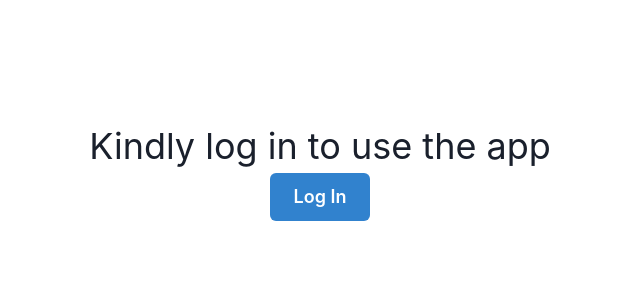
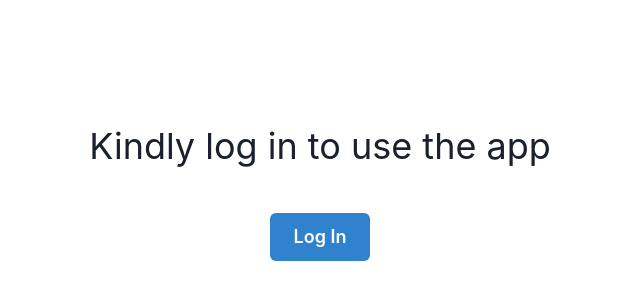
Before and after one commit to tommywong-dev/barcode-base, a Next.js app: page / in a window 1280 px wide. Shown: the part 230-530 px from the top of the page, without its empty margins (320-960 px from the left). Built offline with nearby package versions, Linux system fonts and the light colour scheme; no server answers; what random-avatar-generator would draw is missing.

Commit message:
CSS fixes

```diff
--- a/components/BarcodeList.component.tsx
+++ b/components/BarcodeList.component.tsx
@@ -151,10 +151,12 @@ const BarcodeList = () => {
         divider={<Divider />}
         align="start"
         padding="5"
+        paddingBottom="24"
         width="100%"
         className="justify-start"
       >
-        {barcodes.map(({ name, barcode, timestamp }) => (
+        {barcodes.length ? (
+          barcodes.map(({ name, barcode, timestamp }) => (
             <Stat key={barcode}>
               <StatLabel>{name}</StatLabel>
               <StatNumber>{barcode}</StatNumber>
@@ -162,7 +164,10 @@ const BarcodeList = () => {
                 {moment(timestamp).format(TIME_FORMAT.VERBOSE)}
               </StatHelpText>
             </Stat>
-        ))}
+          ))
+        ) : (
+          <Text fontSize="2xl">No Records</Text>
+        )}
       </VStack>
     </VStack>
   );
--- a/components/ScanButton.component.tsx
+++ b/components/ScanButton.component.tsx
@@ -75,7 +75,7 @@ const ScanButton = () => {
         as={Button}
         variant="solid"
         colorScheme="blue"
-        position="absolute"
+        position="fixed"
         width="full"
         maxWidth={300}
         bottom={0}
--- a/pages/index.tsx
+++ b/pages/index.tsx
@@ -24,7 +24,9 @@ const Home: NextPage = () => {
       flexDir="column"
       height="100vh"
     >
-      <Text fontSize="4xl">Kindly log in to use the app</Text>
+      <Text fontSize="4xl" padding="10" textAlign="center">
+        Kindly log in to use the app
+      </Text>
       <Button
         variant="solid"
         colorScheme="blue"
```
Lines whose indentation alone changed are shown as unchanged.
